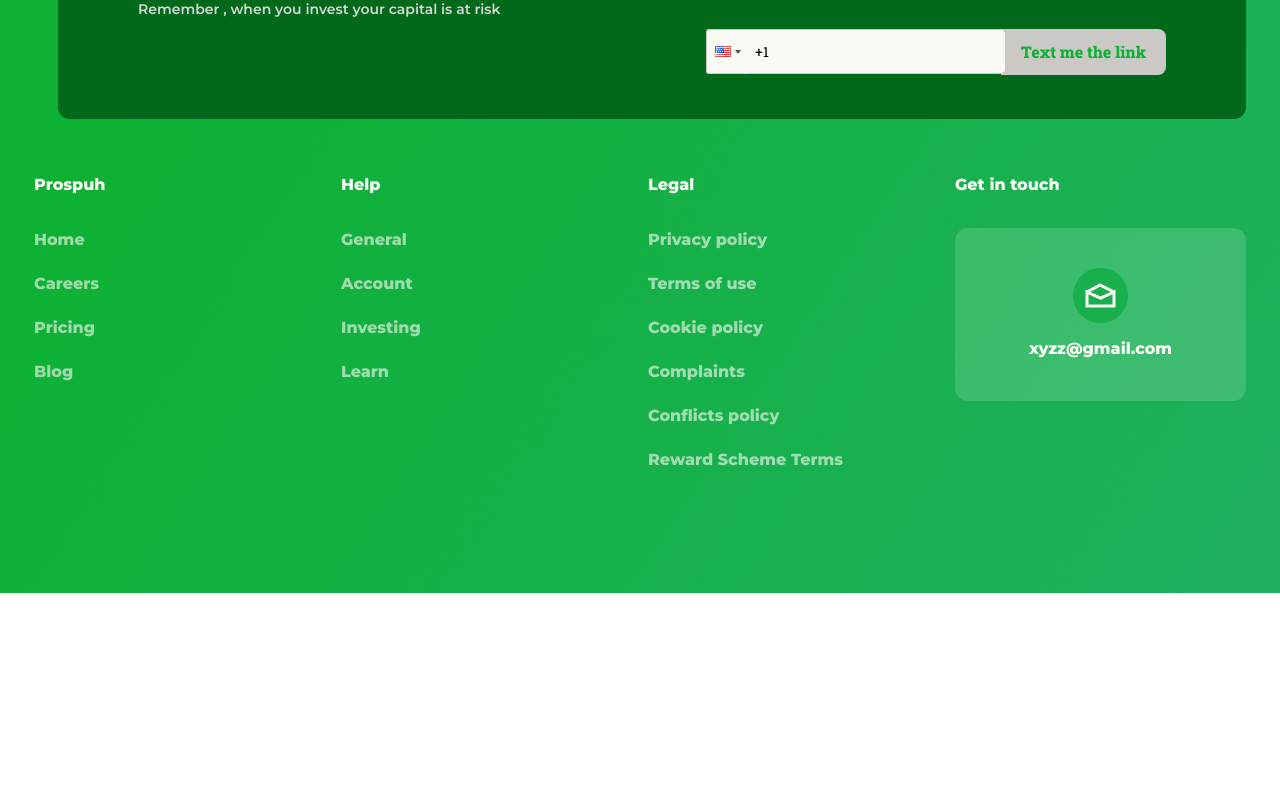
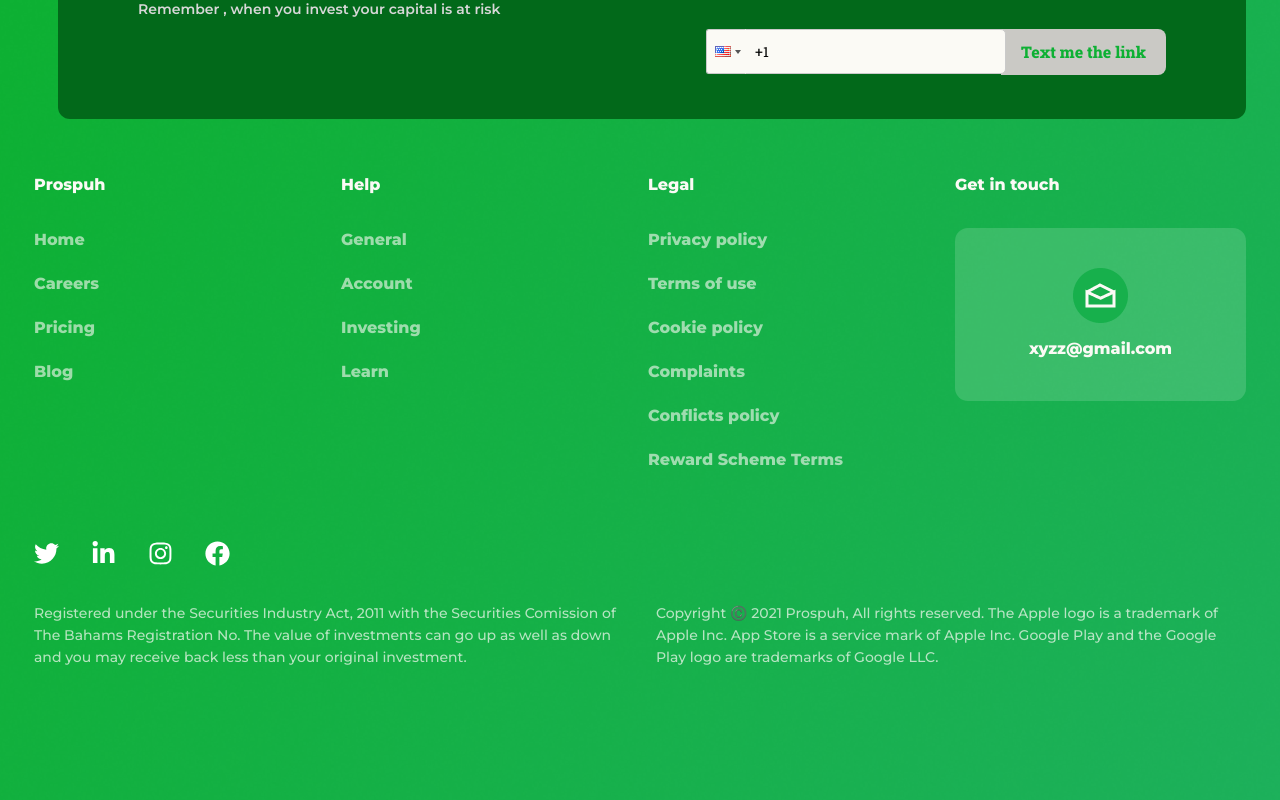
Before and after one commit to M-Afzaal-Afzal/prospuh-next, a Next.js app: page / in a window 1280 px wide. Shown: the part 5230-6030 px from the top of the page. Before the commit the page ends 5823 px from the top, so only its background shows below. Built offline with nearby package versions, Linux system fonts and the light colour scheme.

Commit message:
social links are added and footer text is added

```diff
--- a/components/Footer.js
+++ b/components/Footer.js
@@ -4,6 +4,8 @@
 import Grid from "@mui/material/Grid";
 import DownloadApp from "../views/Home/DownloadApp";
 import {styled} from "@mui/material/styles";
+import {Stack} from "@mui/material";
+import {FaTwitter,FaLinkedinIn,FaInstagram,FaFacebook} from 'react-icons/fa';
 
 const Title = styled('h1')({
   fontFamily: `Montserrat, sans-serif`,
@@ -122,6 +124,80 @@
               </LinkWrap>
             </Grid>
           </Grid>
+
+          <Box sx={{
+            display: 'grid',
+            gridTemplateColumns: {
+              xs: '1fr',
+              md: '1fr 1fr',
+            },
+            gridGap: '2rem',
+            justifyContent: 'space-between',
+            mt: '3rem',
+          }}>
+
+            <Box sx={{gridColumn: '1/-1'}}>
+
+              <Stack spacing={4} direction={'row'}>
+                <Box sx={{
+                  color: '#fff',
+                  cursor: 'pointer',
+                }}>
+                <FaTwitter size={25}/>
+                </Box>
+                <Box sx={{
+                  color: '#fff',
+                  cursor: 'pointer',
+                }}>
+                <FaLinkedinIn size={25}/>
+                </Box>
+                <Box sx={{
+                  color: '#fff',
+                  cursor: 'pointer',
+                }}>
+                  <FaInstagram size={25}/>
+                </Box>
+                <Box sx={{
+                  color: '#fff',
+                  cursor: 'pointer',
+                }}>
+                  <FaFacebook size={25}/>
+                </Box>
+              </Stack>
+
+            </Box>
+
+            <Box sx={{
+              fontFamily: 'Montserrat',
+              fontSize: '14px',
+              fontStyle: 'normal',
+              fontWeight: 500,
+              lineHeight: '22px',
+              letterSpacing: 0,
+              textAlign: 'left',
+              color:'#FBFAF5B2',
+            }}>
+              Registered under the Securities Industry Act, 2011 with the Securities Comission of The Bahams Registration No. The value of investments can go up as well as down and you may receive back less than your original investment.
+            </Box>
+
+            <Box sx={{
+              fontFamily: 'Montserrat',
+              fontSize: '14px',
+              fontStyle: 'normal',
+              fontWeight: 500,
+              lineHeight: '22px',
+              letterSpacing: 0,
+              textAlign: 'left',
+              color:'#FBFAF5B2',
+            }}>
+              Copyright ©️ 2021 Prospuh, All rights reserved. The Apple logo is a trademark of Apple Inc. App Store is a service mark of Apple Inc. Google Play and the Google Play logo are trademarks of Google LLC.
+            </Box>
+
+
+            <Box/>
+
+          </Box>
+
         </Container>
       </Box>
     </Box>
```
